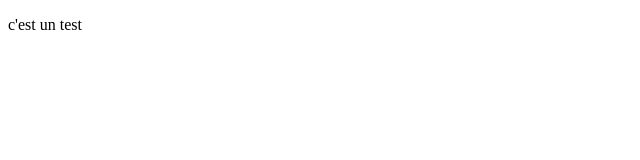
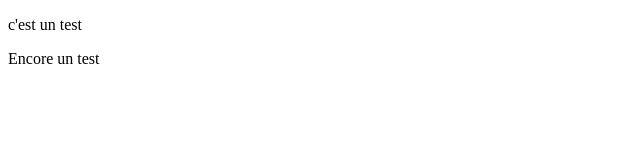
Before and after one commit to remip03/1er-projet, a plain HTML site: page index.html in a window 1280 px wide. Shown: the full height of the page, 0-640 px from the left. Drawn offline with Linux system fonts and the light colour scheme.

Commit message:
ajout d'une section

```diff
--- a/index.html
+++ b/index.html
@@ -12,6 +12,10 @@
     <p>c'est un test</p>
 </header>
 
-
+<body>
+    <section>
+        <p>Encore un test</p>
+    </section>
+</body>
 
 </html>
```
